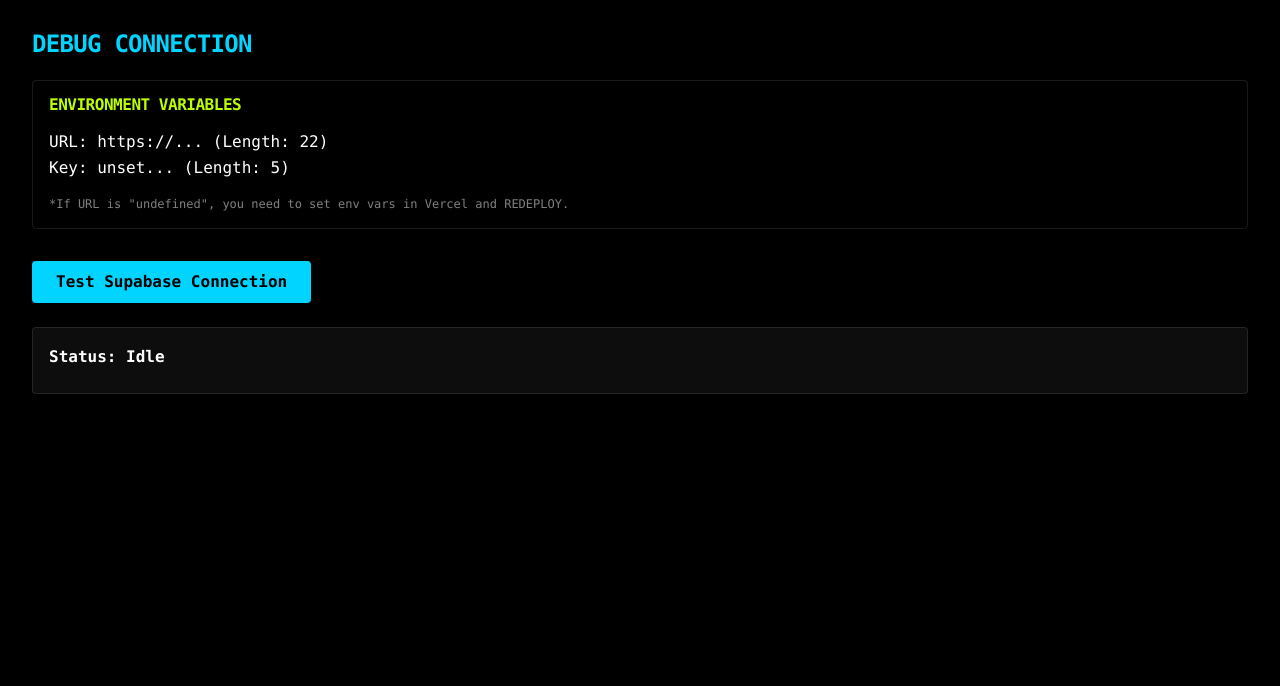
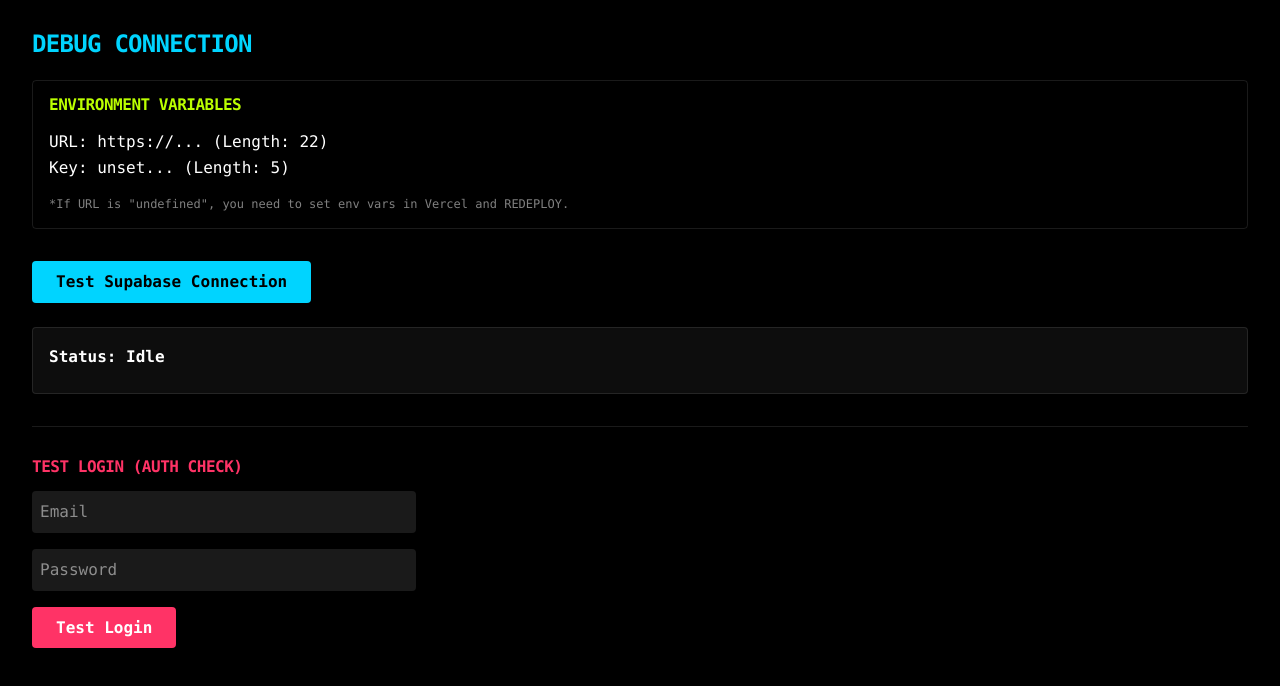
Before and after one commit to Hengki-Setiawan/kaos-kami-etalase, a Next.js app: page /debug in a window 1280 px wide. Shown: the top 686 px of the page. Built offline with nearby package versions, Linux system fonts and the light colour scheme; no server answers.

Commit message:
Add login test to debug page

```diff
--- a/src/app/debug/page.tsx
+++ b/src/app/debug/page.tsx
@@ -70,6 +70,46 @@ export default function DebugPage() {
                     )}
                 </div>
             )}
+
+            <div className="mt-8 pt-8 border-t border-white/10">
+                <h2 className="font-bold text-[#ff3366] mb-4">Test Login (Auth Check)</h2>
+                <div className="space-y-4 max-w-sm">
+                    <input
+                        type="email"
+                        placeholder="Email"
+                        id="debug-email"
+                        className="w-full bg-white/10 p-2 rounded"
+                    />
+                    <input
+                        type="password"
+                        placeholder="Password"
+                        id="debug-password"
+                        className="w-full bg-white/10 p-2 rounded"
+                    />
+                    <button
+                        onClick={async () => {
+                            const email = (document.getElementById('debug-email') as HTMLInputElement).value;
+                            const password = (document.getElementById('debug-password') as HTMLInputElement).value;
+                            setStatus('Testing Login...');
+                            try {
+                                const { data, error } = await supabase.auth.signInWithPassword({
+                                    email,
+                                    password
+                                });
+                                if (error) throw error;
+                                setStatus('Login Success! User: ' + data.user.email);
+                            } catch (err: any) {
+                                console.error(err);
+                                setStatus('Login Failed');
+                                setError(JSON.stringify(err, null, 2));
+                            }
+                        }}
+                        className="px-6 py-2 bg-[#ff3366] text-white font-bold rounded hover:bg-[#ff3366]/80"
+                    >
+                        Test Login
+                    </button>
+                </div>
+            </div>
         </div>
     );
 }
```
